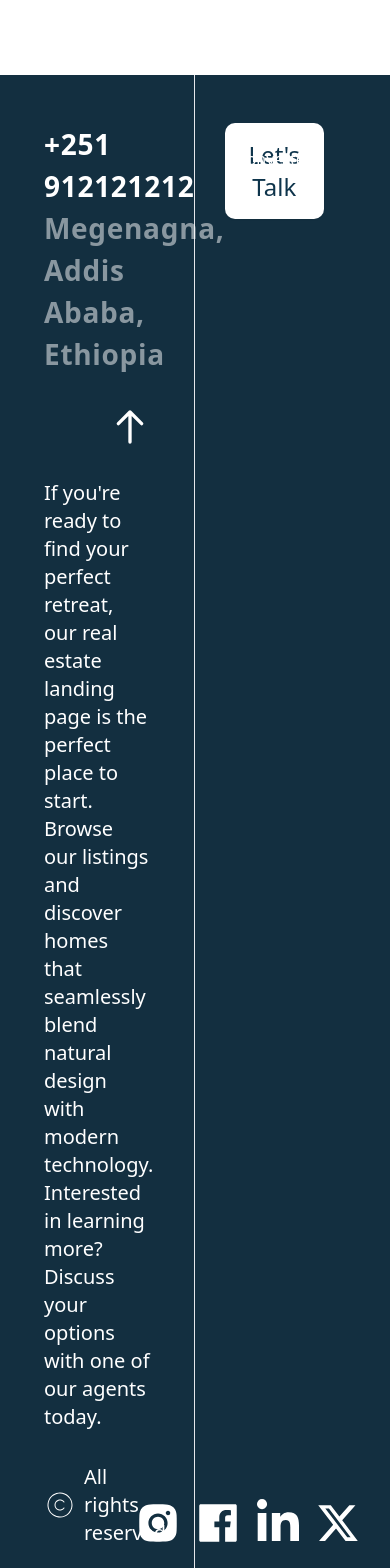
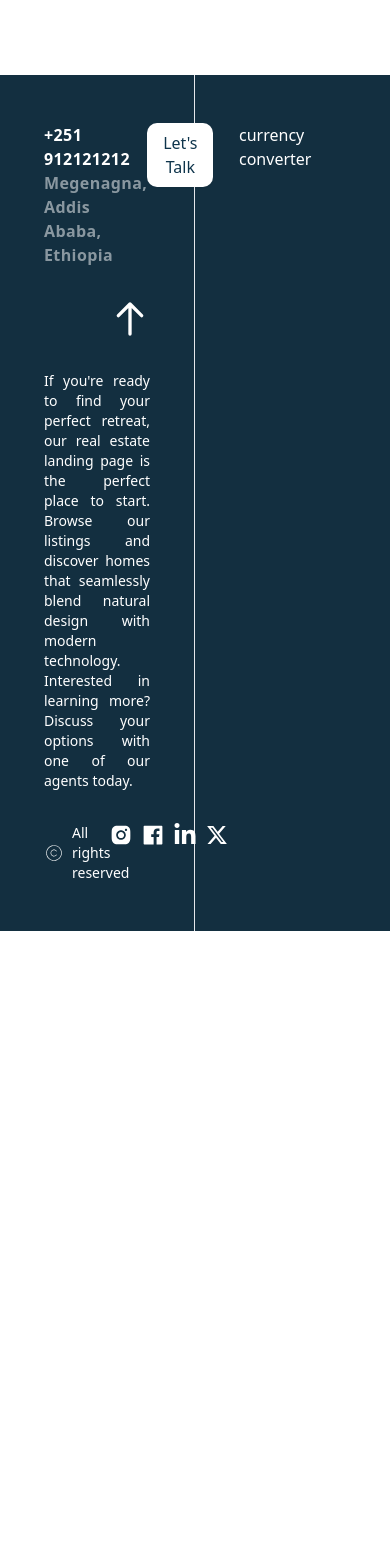
Before and after one commit to LeulBerhanu/shoa, a React (Vite) app: page / in a window 390 px wide. Shown: the part 6820-8388 px from the top of the page. After the commit the page ends 7751 px from the top, so only its background shows below. Built offline with nearby package versions, Linux system fonts and the light colour scheme.

Commit message:
footer responsive

```diff
--- a/src/components/layout/Footer.jsx
+++ b/src/components/layout/Footer.jsx
@@ -13,7 +13,7 @@ function Footer() {
         <div className=" flex flex-col gap-8 px-11 py-12 border-r">
           {/* Contact */}
           <div className="flex justify-between">
-            <div className="capitalize text-[28px] tracking-wide font-bold text">
+            <div className="capitalize tracking-wide font-bold text xl:text-[28px]">
               {/* Phone */}
               <p>+251 912121212</p>
               {/* location */}
@@ -25,7 +25,7 @@ function Footer() {
 
             {/* Contact Button */}
             <div>
-              <button className="bg-white shadow-sm capitalize text-primary_light text-2xl font-medium py-4 px-6 rounded-[10px] ">
+              <button className="bg-white shadow-sm capitalize text-primary_light  font-medium py-2 px-4 xl:py-4 xl:px-6 rounded-[10px] xl:text-2xl">
                 let's talk
               </button>
             </div>
@@ -37,7 +37,7 @@ function Footer() {
           </button>
 
           {/* Paragraph Content */}
-          <p className="text-xl max-w-[500px]">
+          <p className="text-sm text-justify max-w-[500px] xl:text-xl">
             If you're ready to find your perfect retreat, our real estate
             landing page is the perfect place to start. Browse our listings and
             discover homes that seamlessly blend natural design with modern
@@ -46,13 +46,13 @@ function Footer() {
           </p>
 
           {/* Footer's footer */}
-          <div className="flex justify-between items-end">
+          <div className="flex justify-between items-start">
             <i className="flex items-center gap-2 not-italic">
-              <img src={copyright} alt="copyright" />
-              <p className="text-xl">All rights reserved</p>
+              <img src={copyright} className="w-5" alt="copyright" />
+              <p className="text-sm xl:text-xl">All rights reserved</p>
             </i>
             {/* Icons */}
-            <div className="flex text-5xl gap-x-3">
+            <div className="flex text-2xl gap-x-2 xl:text-5xl xl:gap-x-3">
               <AiFillInstagram />
               <AiFillFacebook />
               <FaLinkedinIn />
```
